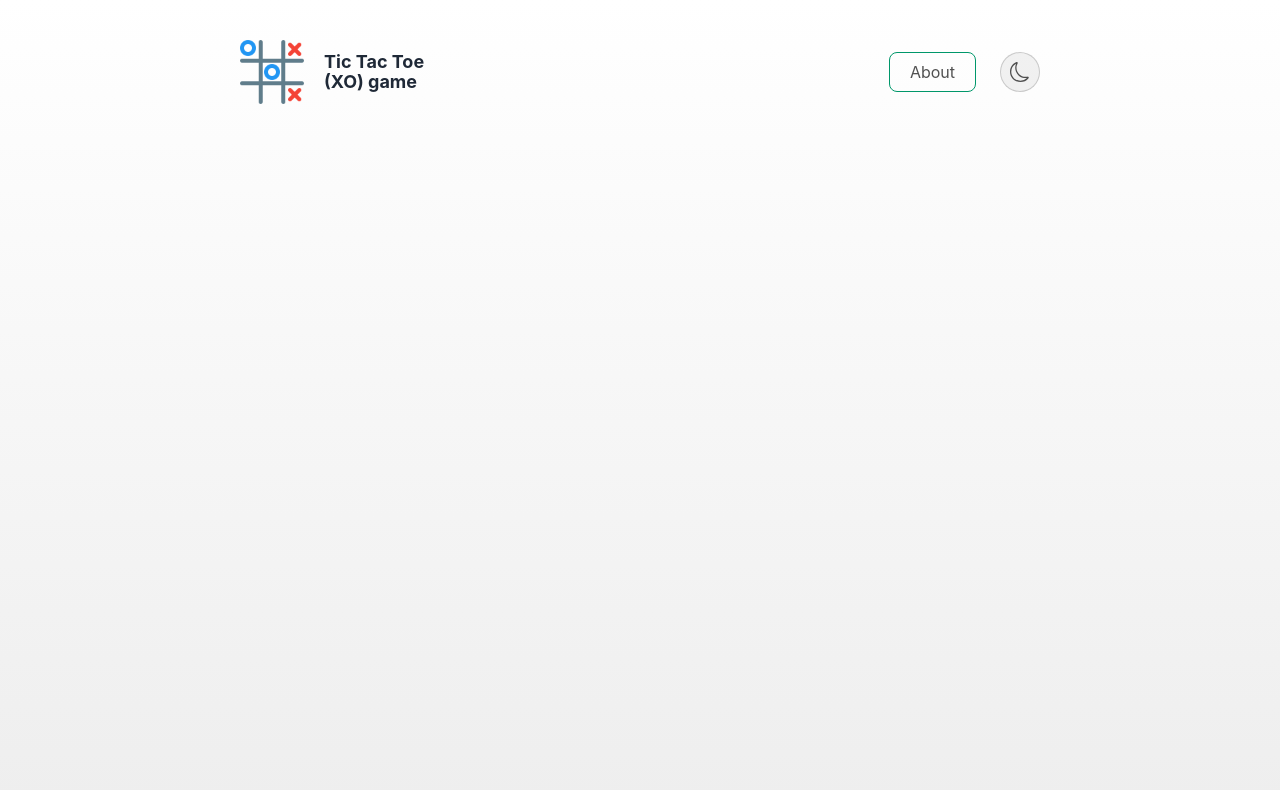
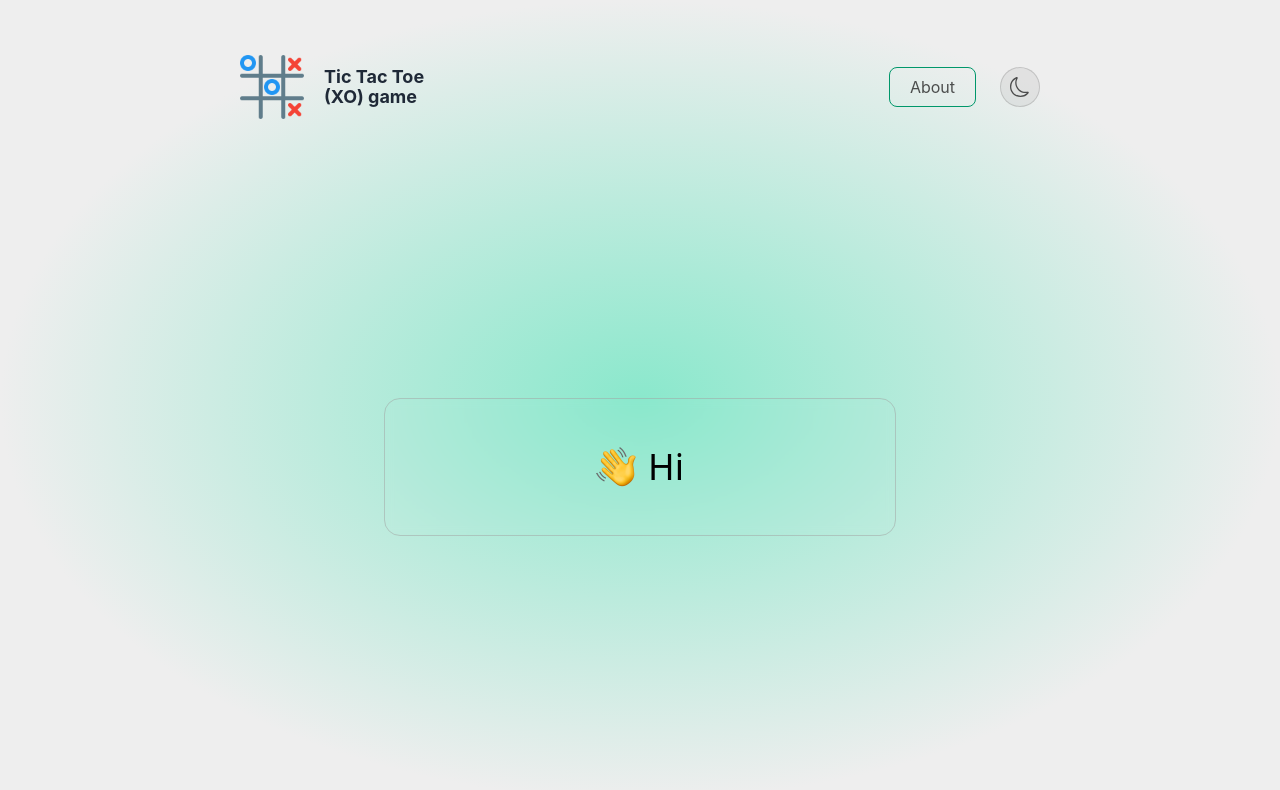
Before and after one commit to erffon/xo-game, a Next.js app: page / in a window 1280 px wide. Shown: the top 790 px of the page. Built offline with nearby package versions, Linux system fonts and the light colour scheme.

Commit message:
greeting message container centered

```diff
--- a/components/navbar/Navbar.tsx
+++ b/components/navbar/Navbar.tsx
@@ -2,7 +2,7 @@ import { BsMoon } from "react-icons/bs";
 
 function Navbar() {
   return (
-    <nav className="container flex pt-10 items-center">
+    <nav className="container flex pt-10 items-center h-1/6">
       <div className="flex flex-1 items-center gap-5">
         <img src="/logo96.png" alt="XO game logo" className="w-16" />
         <p className="text-gray-800 font-bold leading-5 text-lg font-inter">
@@ -16,7 +16,7 @@ function Navbar() {
           About
         </button>
 
-        {/* <button className="px-5 py-1 bg-secondary-light rounded-lg text-texts-light font-inter border border-borders">
+        {/* <button className="px-5 py-1 bg-secondary-light rounded-lg text-texts-light font-inter border border-borders hover:shadow-md">
           Reset
         </button> */}
         <div className="flex w-10 h-10 rounded-full border border-borders justify-center items-center bg-secondary-light cursor-pointer hover:shadow-md">
--- a/pages/index.tsx
+++ b/pages/index.tsx
@@ -3,13 +3,23 @@ import Navbar from "../components/navbar/Navbar";
 
 export default function Home() {
   return (
-    <div className="bg-gradient-to-b h-screen from-white to-backgrounds-light-end">
+    <div className="bg-light h-screen overflow-hidden">
       <Head>
         <title>XO game</title>
         <meta name="description" content="XO game" />
         <link rel="icon" href="/xo.ico" />
       </Head>
       <Navbar />
+      <div className="flex justify-center items-center h-5/6">
+        <div className="flex gap-3 border border-borders rounded-2xl w-2/5 py-12 px-10 justify-center items-center backdrop-blur-sm ">
+          <img
+            src="./images/waving-hand-emoji.png"
+            alt="greetings to the users"
+            className="w-10"
+          />
+          <h2 className="text-4xl">Hi</h2>
+        </div>
+      </div>
     </div>
   );
 }
--- /dev/null
+++ b/styles/common.css
@@ -0,0 +1,3 @@
+.light-bg {
+    background: radial-gradient(50% 50% at 50% 50%, #8AE8CC 0%, #EEEEEE 100%);
+}
--- a/styles/globals.css
+++ b/styles/globals.css
@@ -4,3 +4,4 @@
 
 
 @import './font.css';
+@import './common.css';
--- a/tailwind.config.js
+++ b/tailwind.config.js
@@ -13,21 +13,13 @@ module.exports = {
     extend: {
       backgroundImage: {
         "gradient-radial": "radial-gradient(var(--tw-gradient-stops))",
+        light: "radial-gradient(50% 50% at 50% 50%, #8AE8CC 0%, #EEEEEE 100%);",
+        dark: "radial-gradient(50% 50% at 50% 50%, #021B0F 0%, #000517 100%)",
       },
       colors: {
         primary: {
           light: "#00976A",
           dark: "#4EBE86",
-        },
-        backgrounds: {
-          light: {
-            end: "#eeeeee",
-            start: "#8AE8CC",
-          },
-          dark: {
-            end: "#000517",
-            start: "#021B0F",
-          },
         },
         secondary: {
           light: "rgb(0,0,0,5%)",
```
Also changed, not shown: public/images/waving-hand-emoji.png (added).
